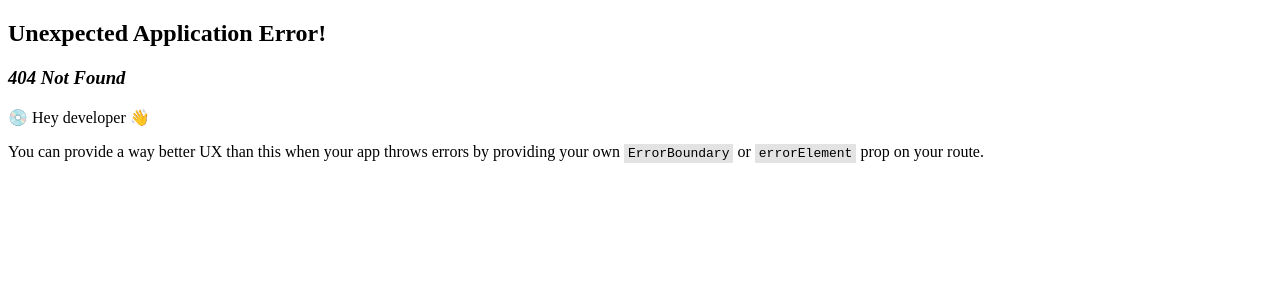
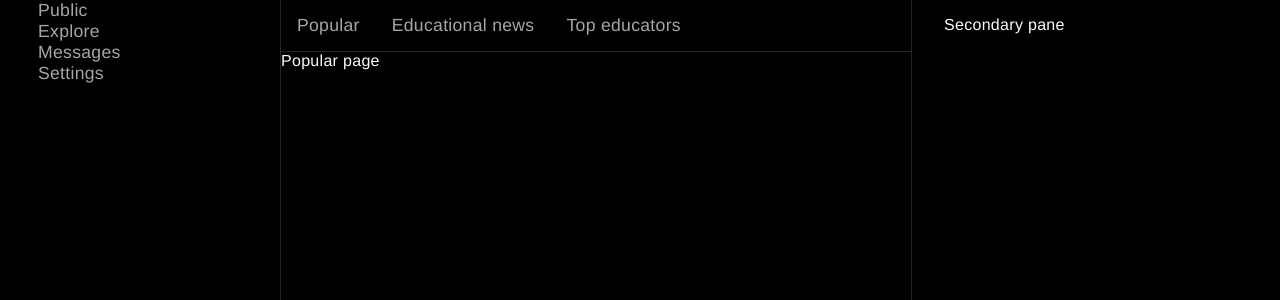
Before and after one commit to Lucio-Morales/Find-teacher-react, a React (Vite) app in the folder client/: page /explore in a window 1280 px wide. Before the commit this address had no page. Shown: the top 300 px of the page. Built offline with nearby package versions, Linux system fonts and the light colour scheme.

Commit message:
new modif in navbar

```diff
--- a/client/src/components/layout/PrivateLayout/Navbar.tsx
+++ b/client/src/components/layout/PrivateLayout/Navbar.tsx
@@ -1,12 +1,39 @@
+import { useLocation, useNavigate } from 'react-router-dom';
 import { Nav, NavLinkItem } from './styles/Navbar';
+import { useCallback, useMemo } from 'react';
 
 const Navbar = () => {
+  const navigate = useNavigate();
+
+  const { pathname } = useLocation();
+
+  const pageName = useMemo(() => {
+    if (pathname) return pathname.split('/')[1];
+    else return '';
+  }, [pathname]);
+
+  const scrollTop = useCallback(
+    () =>
+      document.documentElement.scrollTo({
+        top: 0,
+        left: 0,
+        // behavior: width > 431 ? 'instant' : 'smooth',
+      }),
+    []
+  );
+
   return (
     <Nav>
-      <NavLinkItem>
-        <div className="navItemText">Home</div>
+      <NavLinkItem
+        onClick={() =>
+          pageName === '/teacher-dashboard'
+            ? scrollTop()
+            : navigate('/teacher-dashboard')
+        }
+      >
+        <div className="navItemText">Public</div>
       </NavLinkItem>
-      <NavLinkItem>
+      <NavLinkItem onClick={() => navigate('/explore')}>
         <div className="navItemText">Explore</div>
       </NavLinkItem>
       <NavLinkItem>
--- /dev/null
+++ b/client/src/lib/data/pages/explore/index.ts
@@ -0,0 +1,21 @@
+const navItems = [
+  {
+    title: 'Popular',
+    key: 'popular',
+    path: '/explore/popular',
+    index: true,
+    basePageUrl: '/explore',
+  },
+  {
+    title: 'Educational news',
+    key: 'educational-news',
+    path: '/explore/educational_news',
+  },
+  {
+    title: 'Top educators',
+    key: 'top-educators',
+    path: '/explore/top_educators',
+  },
+];
+
+export { navItems };
--- /dev/null
+++ b/client/src/pages/Explore/index.tsx
@@ -0,0 +1,18 @@
+import { Outlet } from 'react-router-dom';
+import Nav from '../../components/page/Nav';
+import { navItems } from '../../lib/data/pages/explore';
+import { MainPane, SecondaryPane } from '../styles/Page';
+
+const Explore = () => {
+  return (
+    <>
+      <MainPane>
+        <Nav items={navItems} />
+        <Outlet />
+      </MainPane>
+      <SecondaryPane>Secondary pane</SecondaryPane>
+    </>
+  );
+};
+
+export default Explore;
--- /dev/null
+++ b/client/src/pages/Explore/pages/EducationalNews/index.tsx
@@ -0,0 +1,5 @@
+const EducationalNews = () => {
+  return <div>Educational news</div>;
+};
+
+export default EducationalNews;
--- /dev/null
+++ b/client/src/pages/Explore/pages/Popular/index.tsx
@@ -0,0 +1,5 @@
+const Popular = () => {
+  return <div>Popular page</div>;
+};
+
+export default Popular;
--- /dev/null
+++ b/client/src/pages/Explore/pages/TopEducators/index.tsx
@@ -0,0 +1,5 @@
+const TopEducators = () => {
+  return <div>Top educators</div>;
+};
+
+export default TopEducators;
--- a/client/src/pages/Register/styles/index.tsx
+++ b/client/src/pages/Register/styles/index.tsx
@@ -6,7 +6,7 @@ const FormWrapper = styled.div`
   align-items: center;
   width: 100%;
   height: 100vh;
-  background-color: #f2f2f2;
+  // background-color: #f2f2f2;
   padding: 20px; /* Padding to avoid content touching the screen edges on mobile */
 `;
 
--- a/client/src/router/router.tsx
+++ b/client/src/router/router.tsx
@@ -9,6 +9,10 @@ import ProtectedRoute from '../components/ProtectedRoute';
 import Publications from '../pages/TeacherDashboard/pages/Publications';
 import YourStudents from '../pages/TeacherDashboard/pages/YourStudents';
 import Forum from '../pages/TeacherDashboard/pages/Foro';
+import Explore from '../pages/Explore';
+import Popular from '../pages/Explore/pages/Popular';
+import EducationalNews from '../pages/Explore/pages/EducationalNews';
+import TopEducators from '../pages/Explore/pages/TopEducators';
 
 const router = createBrowserRouter([
   {
@@ -47,6 +51,29 @@ const router = createBrowserRouter([
         ],
       },
       {
+        path: 'explore',
+        element: <Explore />,
+        children: [
+          {
+            path: '',
+            element: <Popular />,
+            index: true,
+          },
+          {
+            path: 'popular',
+            element: <Popular />,
+          },
+          {
+            path: 'educational_news',
+            element: <EducationalNews />,
+          },
+          {
+            path: 'top_educators',
+            element: <TopEducators />,
+          },
+        ],
+      },
+      {
         path: '/student-dashboard',
         element: (
           <ProtectedRoute allowedRoles={['student']}>
```
Also changed, not shown: client/src/components/Navbar/index.tsx (deleted, +0 -112 lines).
